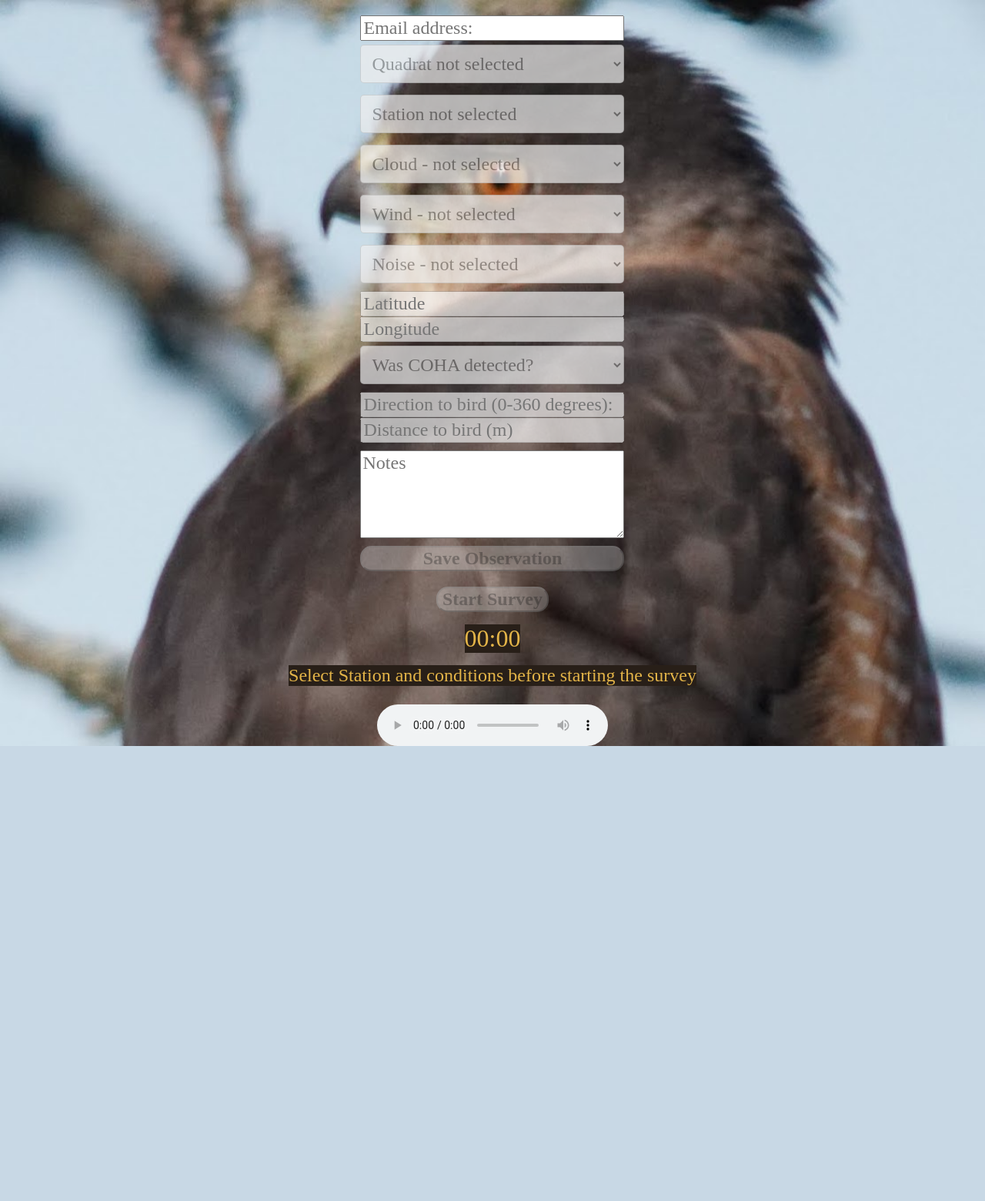
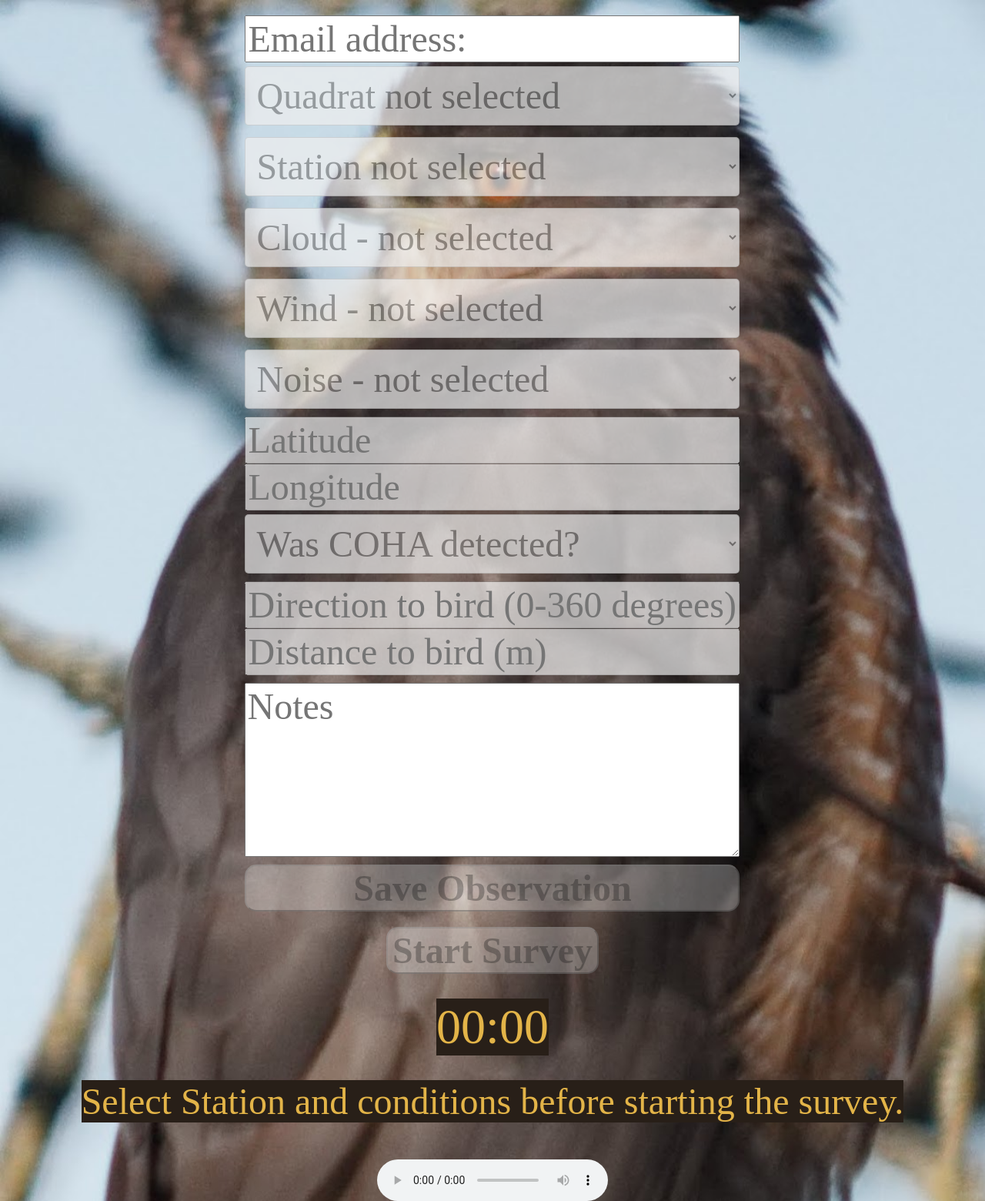
Before and after one commit to commonloon/coha-gcloud, a Flask app: page / in a window 1280 px wide. Shown: the whole page at 77% size. Before the commit the page ends 969 px from the top, so only its background shows below. Run offline with Flask 2, Linux system fonts and the light colour scheme; parts of the project's set-up code (start-up, migrations or seed data) failed here and were passed over.

Commit message:
Use different font size for iphone and android

```diff
--- a/main.py
+++ b/main.py
@@ -9,6 +9,10 @@ from google.cloud import storage
 from flask import Flask
 from flask import render_template, request
 
+from ua_parser import user_agent_parser
+from werkzeug.user_agent import UserAgent
+from werkzeug.utils import cached_property
+
 app = Flask(__name__, template_folder="templates")
 
 unselected: str = "not selected"
@@ -19,6 +23,31 @@ windValues  = [str(i) for i in range(0, 5, 1)] # valid values are 0-4
 noiseValues = [str(i) for i in range(0, 4, 1)] # valid values are 0-3
 quadrats.insert(0, unselected)
 stations.insert(0, unselected)
+
+
+class ParsedUserAgent(UserAgent):
+    """
+    We need to know the platform in order to set font sizes appropriately for Android and iOS
+    """
+    @cached_property
+    def _details(self):
+        return user_agent_parser.Parse(self.string)
+
+    @property
+    def platform(self):
+        return self._details['os']['family']
+
+    @property
+    def browser(self):
+        return self._details['user_agent']['family']
+
+    @property
+    def version(self):
+        return '.'.join(
+            part
+            for key in ('major', 'minor', 'patch')
+            if (part := self._details['user_agent'][key]) is not None
+        )
 
 def csvWriteToGoogleCloud(filename, columns, data):
     """
@@ -77,9 +106,14 @@ def getCookieData():
 @app.route('/')
 def collect_data():  # put application's code here
     (email, quadrat) = getCookieData()
-    msg = "Select Station and conditions before starting the survey"
+    # We have to use different font sizes for iPhone and Android, due to how they handle scaling.
+    # Figure out the platform from the user-agent header.
+    agent = str(request.headers.get("user-agent"))
+    iphone = re.search('iPhone', agent) is not None
+
+    msg = "Select Station and conditions before starting the survey."
     return render_template('coha-ui.html',
-                           email=email, quadrat=quadrat, message=msg,
+                           email=email, quadrat=quadrat, message=msg, iphone=iphone,
                            quadrats=quadrats, stations=stations)
 
 
@@ -139,9 +173,15 @@ def save_data():
 
     # save the data file
     filename = "{}.{:02d}.{}.csv".format(fields['quadrat'], int(fields['station']), timestamp)
+
+    # We have to use different font sizes for iPhone and Android, due to how they handle scaling.
+    # Figure out the platform from the user-agent header.
+    agent = str(request.headers.get("user-agent"))
+    iphone = re.search('iPhone', agent) is not None
+
     msg = csvWriteToGoogleCloud(filename, csvColumns, fields)
     return render_template('coha-ui.html',
-                           email=email, quadrat=quadrat, message=msg,
+                           email=email, quadrat=quadrat, message=msg, iphone=iphone,
                            quadrats=quadrats, stations=stations)
 
 if __name__ == '__main__':
--- a/requirements.txt
+++ b/requirements.txt
@@ -1,5 +1,7 @@
 
 Flask==2.2.2
 gunicorn==20.1.0
+ua-parser
 google-cloud-storage
 pytz
+ua-parser
--- /dev/null
+++ b/static/android.css
@@ -0,0 +1,6 @@
+body, input, input[text], form, select, textarea, label, button {
+  font-size: 48px;
+}
+#timer {
+    font-size: 64px;
+}
--- a/static/coha.css
+++ b/static/coha.css
@@ -3,16 +3,9 @@
   font-family: "Century Schoolbook L"
 }
 
-
-/* font sizes for iOS devices that scale websites up to 3x*/
-input, select, textarea {
-  font-size: 24px;
-}
 label, button {
-  font-size: 24px;
   font-weight: bold;
 }
-
 button {
   border-radius: 15px;
 }
@@ -31,7 +24,6 @@ html, body {
 }
 
 body {
-  font-size: 24px;
   display: flex; /* or css grid for more intricate layouts */
   flex-direction: column;
 }
@@ -60,7 +52,6 @@ form {
   padding: 20px;
   width: 100%;
   display: grid;
-  font-size: 24px;
 }
 
 label {
@@ -134,7 +125,6 @@ textarea {
   background-color: #281f18;
   margin-top: 0.5em;
   margin-bottom: 0.5em;
-  font-size: 32px;
 }
 
 #message {
--- /dev/null
+++ b/static/iphone.css
@@ -0,0 +1,6 @@
+body, input, input[text], form, select, textarea, label, button {
+  font-size: 24px;
+}
+#timer {
+    font-size: 32px;
+}
--- a/templates/coha-ui.html
+++ b/templates/coha-ui.html
@@ -6,6 +6,11 @@
     <title>COHA in the City Survey</title>
     <link rel="shortcut icon" href="/static/favicon.ico">
     <link rel="stylesheet" type="text/css" href="/static/coha.css" />
+    {% if iphone %}
+        <link rel="stylesheet" type="text/css" href="/static/iphone.css" />
+    {% else %}
+        <link rel="stylesheet" type="text/css" href="/static/android.css" />
+    {% endif %}
     <script src="/static/NoSleep.min.js"></script>
     <script src="/static/coha.js"></script>
 </head>
```
